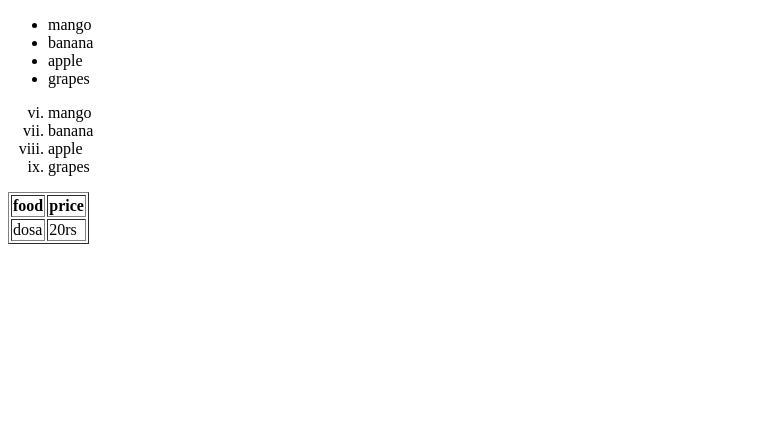
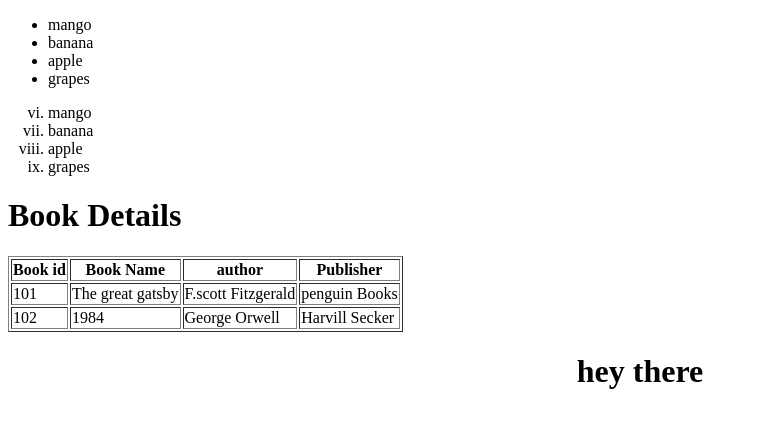
Before and after one commit to gaurav-048-sharma/html_project, a plain HTML site: page list.html in a window 1280 px wide. Shown: the whole page, without its empty margins (0-758 px from the left). Drawn offline with Linux system fonts and the light colour scheme.

Commit message:
commited

```diff
--- a/list.html
+++ b/list.html
@@ -19,13 +19,29 @@
         <li>grapes</li>
     </ol>
     <table  border="1">
+        <h1> Book Details</h1>
         <tr>
-            <th>food</th>
-            <th>price</th>
+            <th>Book id</th>
+            <th>Book Name </th>
+            <th>author </th>
+            <th>Publisher</th>
         <tr>
-            <td>dosa</td>
-            <td>20rs</td>
+            <td>101</td>
+            <td>The great gatsby</td>
+            <td>F.scott Fitzgerald</td>
+            <td>penguin Books</td>
+        </tr>
+        <tr>
+            <td>102</td>
+            <td>1984</td>
+            <td>George Orwell</td>
+            <td>Harvill Secker</td>
         </tr>
     </table>
+    <div style="display: flex; justify-content:space-around;">
+
+        <h1>hey there</h1>
+
+    </div>
 </body>
 </html>
```
